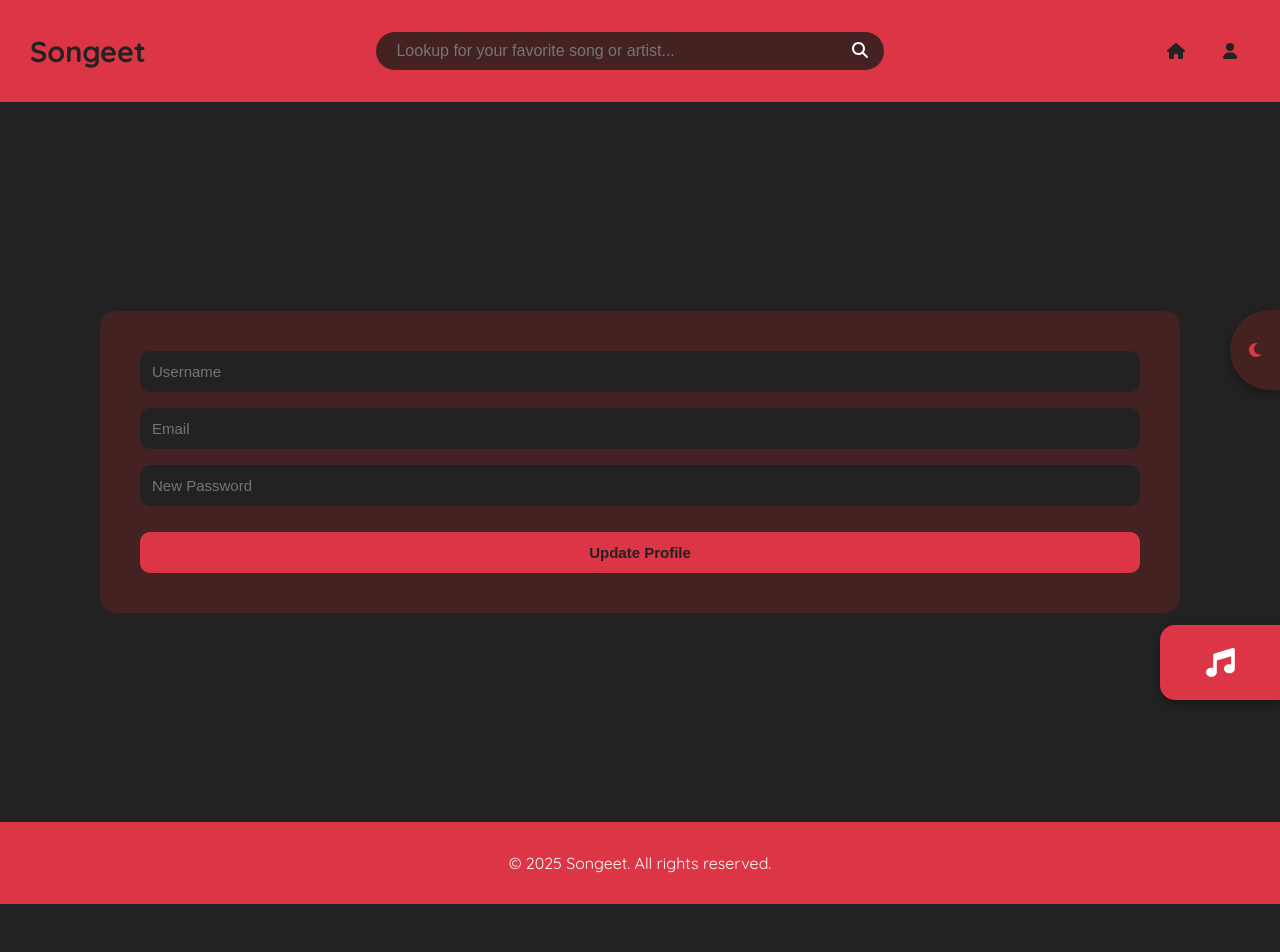
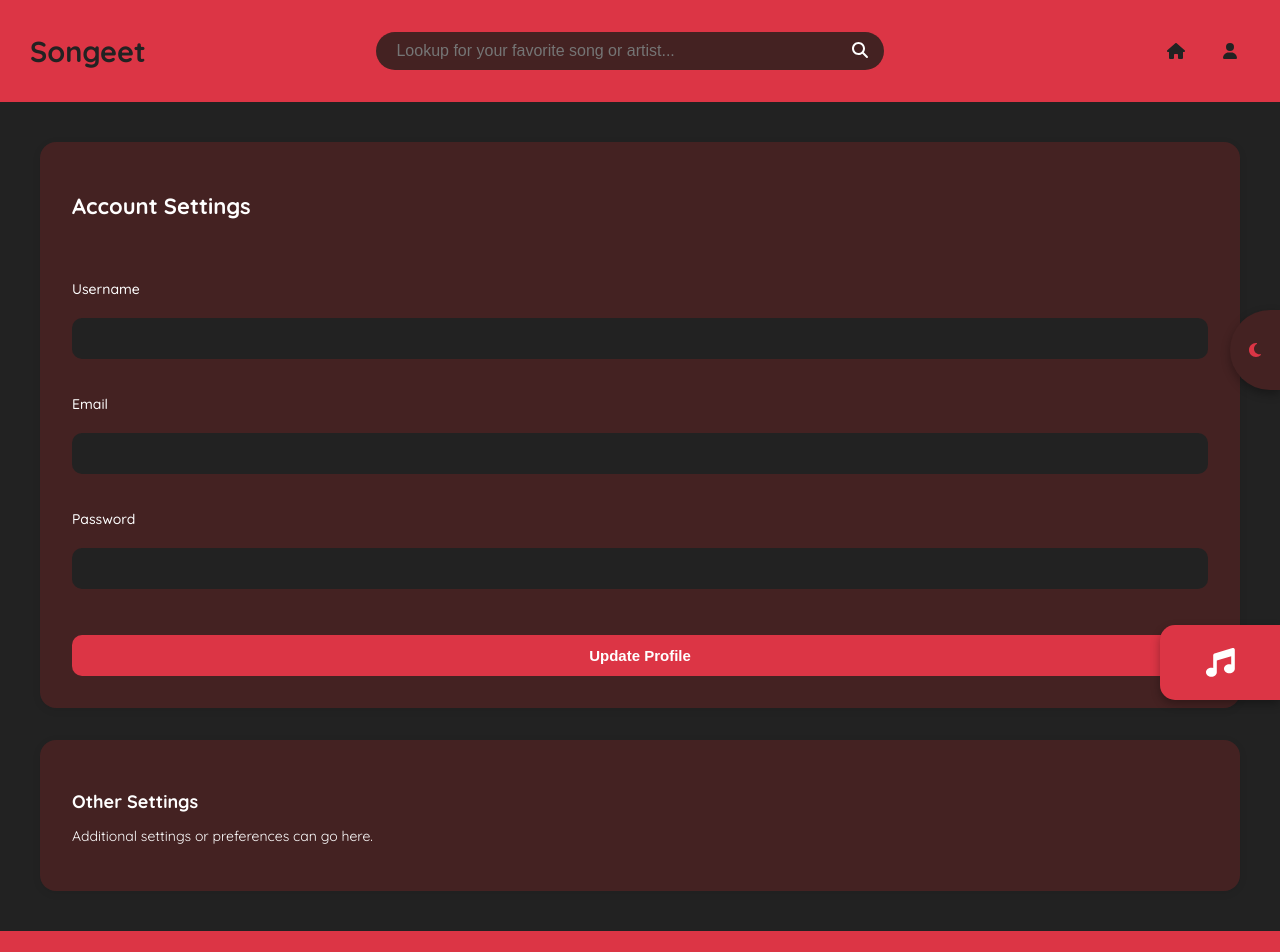
Before and after one commit to kartik-saha/Music-WebStore, a React (Create React App) app in the folder frontend/: page /settings in a window 1280 px wide. Shown: the top 952 px of the page. Before the commit the page ends 904 px from the top, so only its background shows below. Built offline with nearby package versions, Linux system fonts and the light colour scheme; no server answers.

Commit message:
Updated Settings UI

```diff
--- a/frontend/src/pages/Settings/Settings.css
+++ b/frontend/src/pages/Settings/Settings.css
@@ -1,68 +1,63 @@
 @import url("../variables.css");
 
-.settings-container {
+.settings-wrapper {
   display: flex;
   justify-content: center;
-  align-items: center;
+  align-items: flex-start;
   padding: 40px;
+  background-color: var(--primary-bg);
   min-height: 80vh;
-  background-color: var(--primary-bg);
+}
+
+.settings-list {
+  width: 100%;
+  max-width: 1200px;
+  display: flex;
+  flex-direction: column;
+  gap: 32px;
+  list-style: none;
+  padding: 0;
+  margin: 0;
+}
+
+.settings-section {
+  background-color: var(--secondary-bg);
+  padding: 32px;
+  border-radius: 16px;
+  text-align: left;
+  box-shadow: 0 2px 8px rgba(0, 0, 0, 0.08);
+}
+
+.settings-heading {
+  font-size: 22px;
+  font-weight: bold;
+  color: var(--font-color);
+  margin-bottom: 60px;
+}
+
+.section-title {
+  font-size: 18px;
+  font-weight: bold;
+  color: var(--font-color);
+  margin-bottom: 10px;
+}
+
+.section-description {
+  font-size: 14px;
+  color: var(--font-color);
 }
 
 .settings-form {
   display: flex;
-  gap: 40px;
-  width: 100%;
-  max-width: 1000px;
-  background-color: var(--secondary-bg);
-  padding: 40px;
-  border-radius: 16px;
+  flex-direction: column;
+  gap: 16px;
 }
 
-.settings-left {
-  flex: 1;
-  display: flex;
-  align-items: center;
-  justify-content: center;
-}
-
-.profile-upload-label {
-  width: 160px;
-  height: 160px;
-  background-color: var(--primary-bg);
-  border-radius: 20px;
-  overflow: hidden;
-  display: flex;
-  align-items: center;
-  justify-content: center;
-  cursor: pointer;
-  transition: transform 0.3s ease;
-}
-
-.profile-upload-label:hover img {
-  transform: scale(1.05);
-}
-
-.profile-image {
-  width: 100%;
-  height: 100%;
-  object-fit: cover;
-  border-radius: 20px;
-  transition: transform 0.3s ease;
-}
-
-.upload-placeholder {
+.settings-label {
+  font-size: 14px;
+  font-weight: 500;
   color: var(--font-color);
-  text-align: center;
-  padding: 10px;
-  font-size: 14px;
-}
-
-.settings-right {
-  flex: 2;
-  display: flex;
-  flex-direction: column;
-  gap: 16px;
+  margin-bottom: 4px;
 }
 
 .settings-input {
@@ -73,6 +68,7 @@
   border: none;
   border-radius: 10px;
   outline: none;
+  margin-bottom: 20px;
 }
 
 .settings-input:focus {
@@ -85,7 +81,7 @@
   font-size: 15px;
   font-weight: bold;
   background-color: var(--primary-accent);
-  color: var(--font-color-compliment);
+  color: white;
   border: none;
   border-radius: 10px;
   cursor: pointer;
--- a/frontend/src/pages/Settings/Settings.js
+++ b/frontend/src/pages/Settings/Settings.js
@@ -55,35 +55,48 @@ const Settings = () => {
   };
 
   return (
-    <div className="settings-container">
+    <div className="settings-wrapper">
+      <ul className="settings-list">
+        <li className="settings-section">
+          <h2 className="settings-heading">Account Settings</h2>
           <form className="settings-form" onSubmit={handleSubmit}>
-        <div className="settings-right">
+            <label className="settings-label">Username</label>
             <input
               className="settings-input"
               type="text"
-            placeholder="Username"
               value={username}
               onChange={(e) => setUsername(e.target.value)}
             />
+
+            <label className="settings-label">Email</label>
             <input
               className="settings-input"
               type="email"
-            placeholder="Email"
               value={email}
               onChange={(e) => setEmail(e.target.value)}
             />
+
+            <label className="settings-label">Password</label>
             <input
               className="settings-input"
               type="password"
-            placeholder="New Password"
               value={password}
               onChange={(e) => setPassword(e.target.value)}
             />
+
             <button type="submit" className="settings-submit-button">
               Update Profile
             </button>
-        </div>
           </form>
+        </li>
+
+        <li className="settings-section">
+          <h3 className="section-title">Other Settings</h3>
+          <p className="section-description">
+            Additional settings or preferences can go here.
+          </p>
+        </li>
+      </ul>
     </div>
   );
 };
```
Lines whose indentation alone changed are shown as unchanged.
